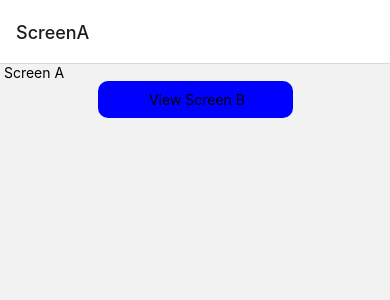
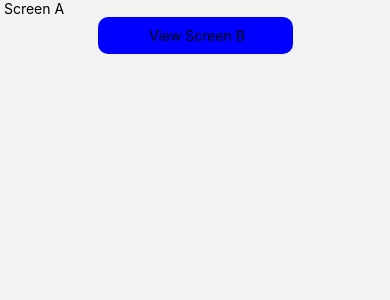
Before and after one commit to GreatEki/cli-project, a React Native app: screen / in a window 390 px wide. Shown: the top 300 px of the page. Built offline with nearby package versions, Linux system fonts and the light colour scheme.

Commit message:
disabling header component in pages

```diff
--- a/src/App.js
+++ b/src/App.js
@@ -15,7 +15,10 @@ const App = () => {
 
   return (
     <NavigationContainer>
-      <Stack.Navigator>
+      <Stack.Navigator
+        screenOptions={{
+          header: () => null,
+        }}>
         <Stack.Screen name="ScreenA" component={ScreenA} />
         <Stack.Screen name="ScreenB" component={ScreenB} />
       </Stack.Navigator>
```
